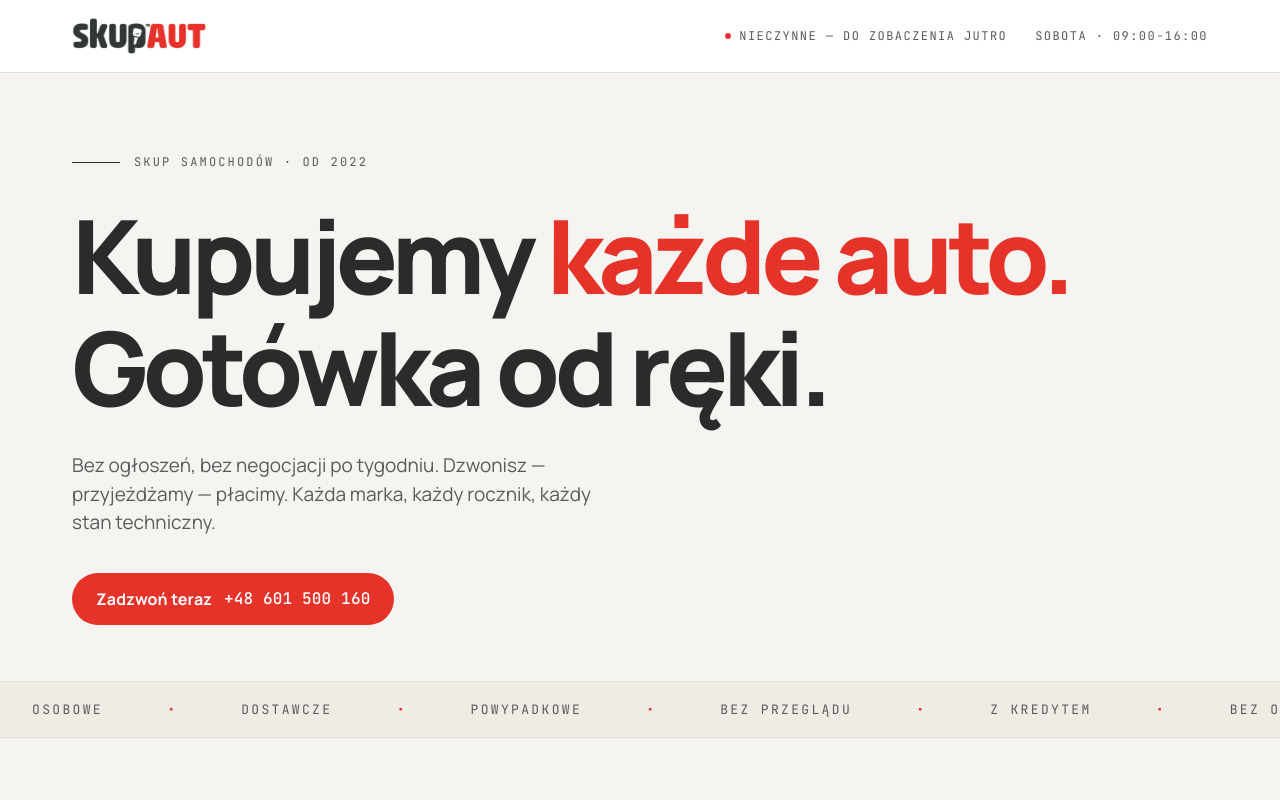
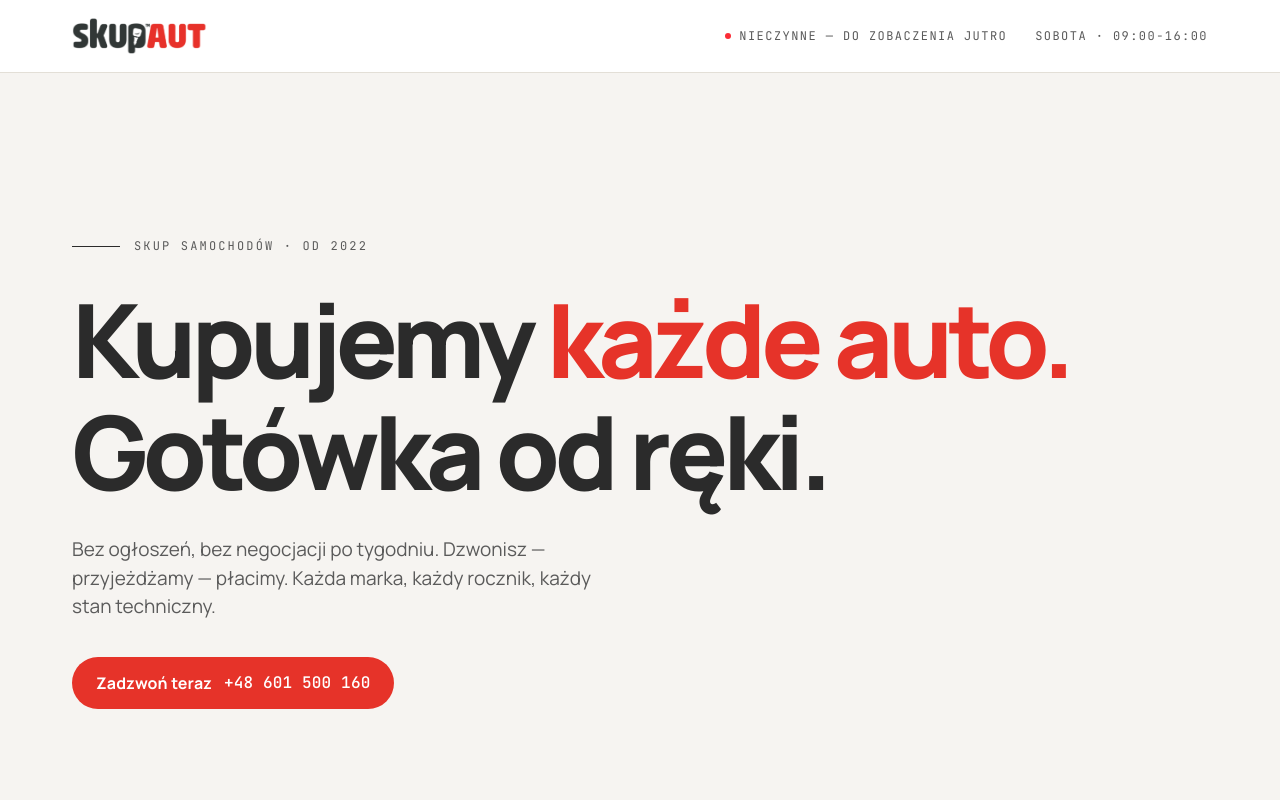
Before and after one commit to Kris1027/nextjs-autoshop, a Next.js app: page / in a window 1280 px wide. Shown: the top 800 px of the page. Built offline with nearby package versions, Linux system fonts and the light colour scheme.

Commit message:
Make hero full viewport height using min-h-svh

```diff
--- a/src/components/sections/hero.tsx
+++ b/src/components/sections/hero.tsx
@@ -2,8 +2,8 @@ import { phone } from '@/lib/data';
 
 export default function Hero() {
   return (
-    <section className='py-20 pb-14 overflow-hidden'>
-      <div className='max-w-300 mx-auto px-8 max-[560px]:px-5'>
+    <section className='min-h-svh flex items-center overflow-hidden'>
+      <div className='w-full max-w-300 mx-auto px-8 max-[560px]:px-5 py-20'>
         <div>
           <div className='flex items-center gap-3.5 font-mono text-[12px] uppercase tracking-[0.18em] text-ink-soft mb-7'>
             <span className='block h-px w-12 bg-ink' />
```
